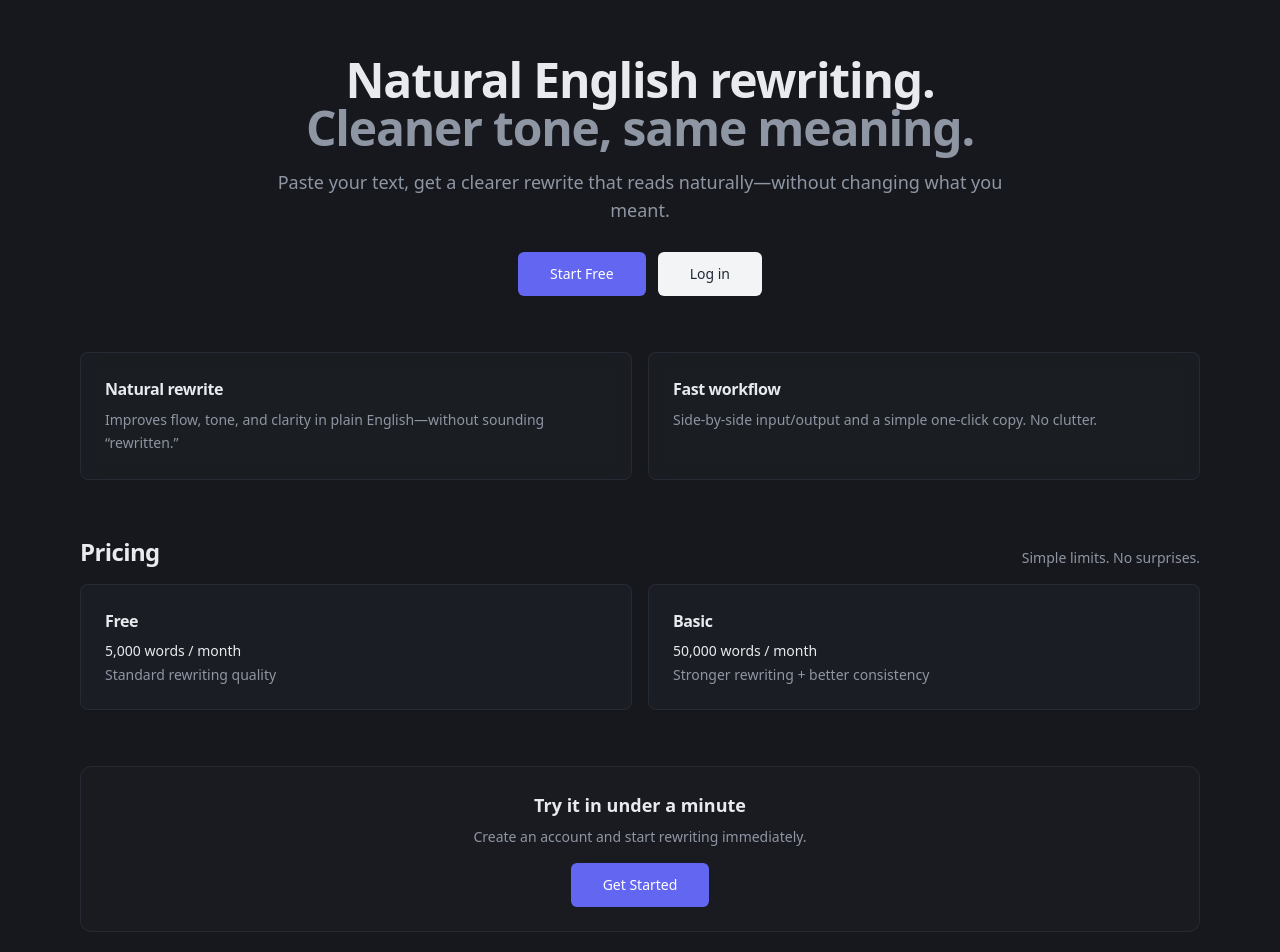
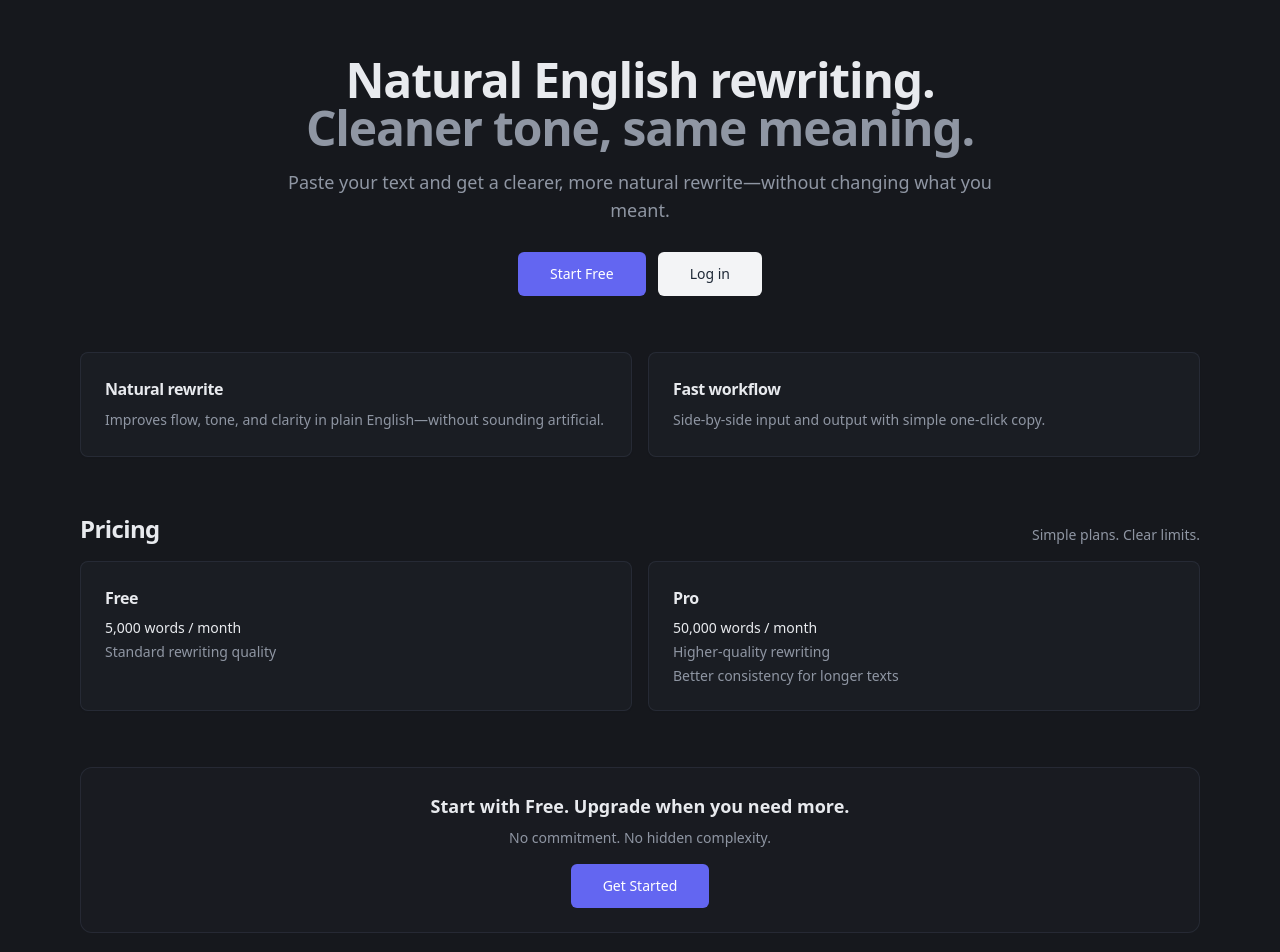
Before and after one commit to hosseinayoubi/humanize, a Next.js app: page / in a window 1280 px wide. Shown: the top 952 px of the page. Built offline with nearby package versions, Linux system fonts and the light colour scheme.

Commit message:
Update page.tsx

```diff
--- a/app/page.tsx
+++ b/app/page.tsx
@@ -9,11 +9,13 @@ export default function HomePage() {
       <section className="mx-auto max-w-3xl text-center">
         <h1 className="text-4xl font-semibold tracking-tight sm:text-5xl">
           Natural English rewriting.
-          <span className="block text-muted-foreground">Cleaner tone, same meaning.</span>
+          <span className="block text-muted-foreground">
+            Cleaner tone, same meaning.
+          </span>
         </h1>
 
         <p className="mt-4 text-base leading-relaxed text-muted-foreground sm:text-lg">
-          Paste your text, get a clearer rewrite that reads naturally—without changing what you meant.
+          Paste your text and get a clearer, more natural rewrite—without changing what you meant.
         </p>
 
         <div className="mt-7 flex flex-col items-center justify-center gap-3 sm:flex-row">
@@ -26,38 +28,49 @@ export default function HomePage() {
         </div>
       </section>
 
-      {/* 2 Feature cards (فقط همین دو تا) */}
+      {/* Features (فقط 2 تا) */}
       <section className="mt-12 grid gap-4 sm:mt-14 sm:grid-cols-2">
-        <Card className="border-border/60 bg-card/60 backdrop-blur supports-[backdrop-filter]:bg-card/50 transition hover:bg-card/80">
+        <Card className="border-border/60 bg-card/60 transition hover:bg-card/80">
           <CardHeader className="pb-2">
-            <CardTitle className="text-base font-semibold">Natural rewrite</CardTitle>
+            <CardTitle className="text-base font-semibold">
+              Natural rewrite
+            </CardTitle>
           </CardHeader>
           <CardContent className="text-sm leading-relaxed text-muted-foreground">
-            Improves flow, tone, and clarity in plain English—without sounding “rewritten.”
+            Improves flow, tone, and clarity in plain English—without sounding artificial.
           </CardContent>
         </Card>
 
-        <Card className="border-border/60 bg-card/60 backdrop-blur supports-[backdrop-filter]:bg-card/50 transition hover:bg-card/80">
+        <Card className="border-border/60 bg-card/60 transition hover:bg-card/80">
           <CardHeader className="pb-2">
-            <CardTitle className="text-base font-semibold">Fast workflow</CardTitle>
+            <CardTitle className="text-base font-semibold">
+              Fast workflow
+            </CardTitle>
           </CardHeader>
           <CardContent className="text-sm leading-relaxed text-muted-foreground">
-            Side-by-side input/output and a simple one-click copy. No clutter.
+            Side-by-side input and output with simple one-click copy.
           </CardContent>
         </Card>
       </section>
 
-      {/* Pricing (فقط Free و Basic) */}
+      {/* Pricing */}
       <section className="mt-12 sm:mt-14">
         <div className="mb-4 flex items-end justify-between gap-4">
-          <h2 className="text-2xl font-semibold tracking-tight">Pricing</h2>
-          <p className="text-sm text-muted-foreground">Simple limits. No surprises.</p>
+          <h2 className="text-2xl font-semibold tracking-tight">
+            Pricing
+          </h2>
+          <p className="text-sm text-muted-foreground">
+            Simple plans. Clear limits.
+          </p>
         </div>
 
         <div className="grid gap-4 md:grid-cols-2">
+          {/* Free */}
           <Card className="border-border/60 bg-card/60 transition hover:bg-card/80">
             <CardHeader className="pb-2">
-              <CardTitle className="text-base font-semibold">Free</CardTitle>
+              <CardTitle className="text-base font-semibold">
+                Free
+              </CardTitle>
             </CardHeader>
             <CardContent className="space-y-1 text-sm text-muted-foreground">
               <p className="text-foreground">
@@ -67,26 +80,32 @@ export default function HomePage() {
             </CardContent>
           </Card>
 
+          {/* Pro */}
           <Card className="border-border/60 bg-card/60 transition hover:bg-card/80">
             <CardHeader className="pb-2">
-              <CardTitle className="text-base font-semibold">Basic</CardTitle>
+              <CardTitle className="text-base font-semibold">
+                Pro
+              </CardTitle>
             </CardHeader>
             <CardContent className="space-y-1 text-sm text-muted-foreground">
               <p className="text-foreground">
                 <span className="font-medium">50,000</span> words / month
               </p>
-              <p>Stronger rewriting + better consistency</p>
+              <p>Higher-quality rewriting</p>
+              <p>Better consistency for longer texts</p>
             </CardContent>
           </Card>
         </div>
       </section>
 
-      {/* Minimal CTA */}
+      {/* CTA */}
       <section className="mt-12 sm:mt-14">
         <div className="rounded-xl border border-border/60 bg-card/40 p-6 text-center">
-          <h3 className="text-lg font-semibold">Try it in under a minute</h3>
+          <h3 className="text-lg font-semibold">
+            Start with Free. Upgrade when you need more.
+          </h3>
           <p className="mt-2 text-sm text-muted-foreground">
-            Create an account and start rewriting immediately.
+            No commitment. No hidden complexity.
           </p>
           <div className="mt-4">
             <Button asChild size="lg">
```
